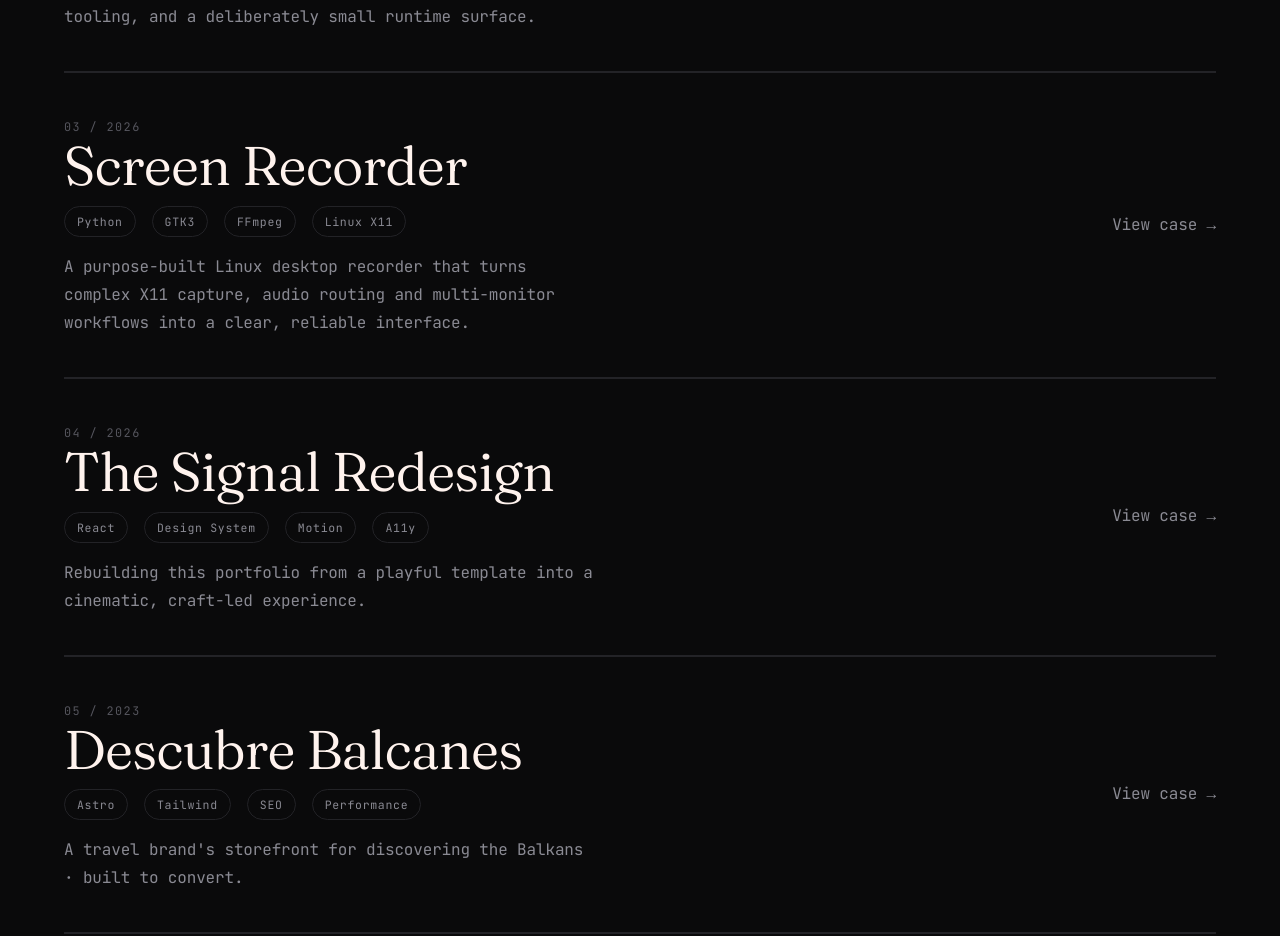
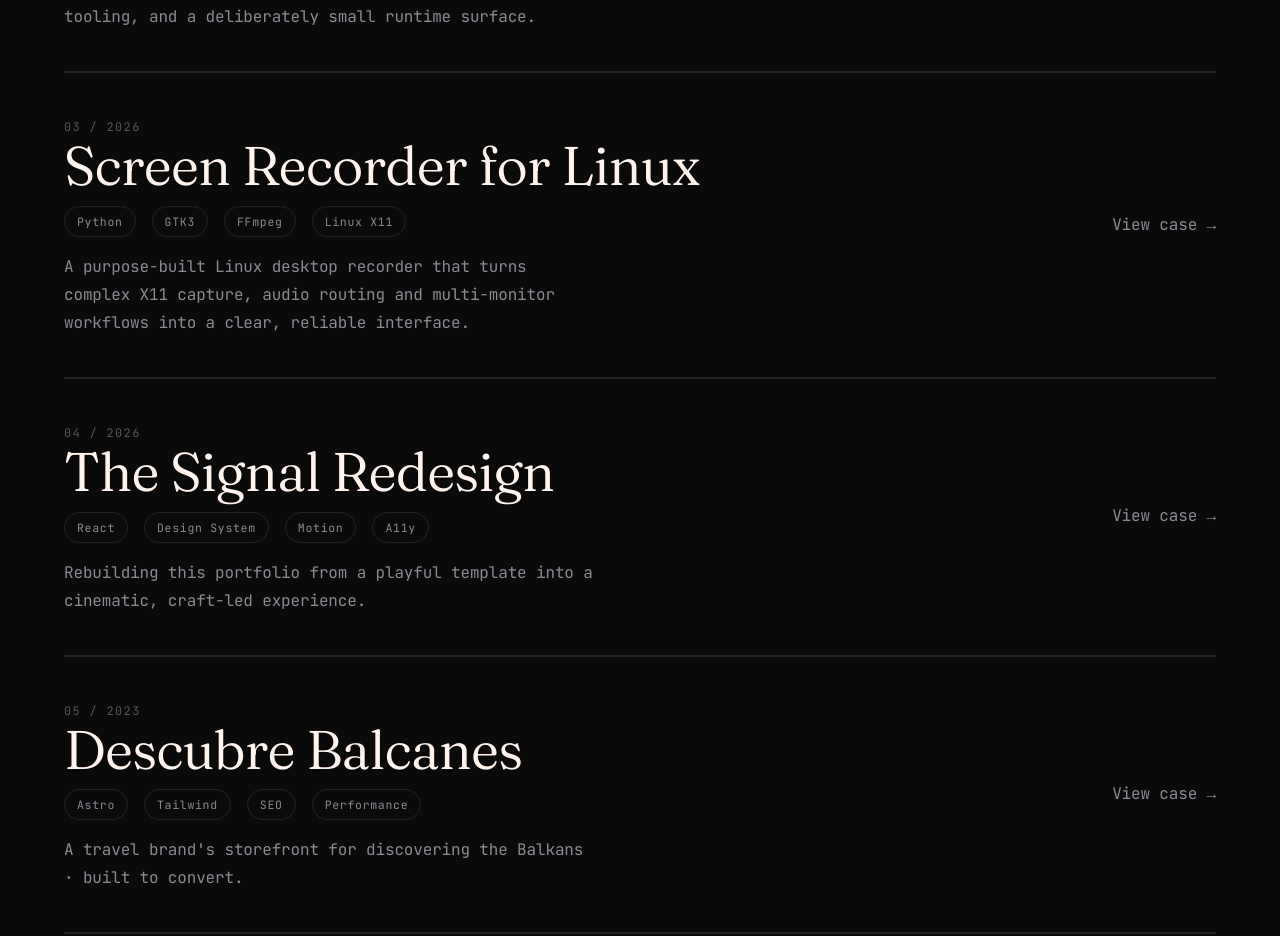
Before and after one commit to Pilag6/pila.dev, a React (Vite) app: page / in a window 1280 px wide. Shown: the part 3640-4576 px from the top of the page. Built offline with nearby package versions, Linux system fonts and the light colour scheme; a web font is replaced by a local one.

Commit message:
Remove deprecated screen recorder banner SVG and replace it with a new WebP image in the project assets. Update case data to reference the new image and enhance project title for clarity.

```diff
--- a/src/redesign/caseData.js
+++ b/src/redesign/caseData.js
@@ -12,6 +12,7 @@
 import descubre from "@/assets/projects/descubre.webp";
 import olga from "@/assets/projects/olga.webp";
 import integral from "@/assets/projects/integral.webp";
+import screenRecorder from "@/assets/projects/screen-recorder.webp";
 
 // Legacy portfolio screenshot lives in /public and is served at site root.
 const legacyShot = "/pila-portfolio-home.webp";
@@ -38,12 +39,12 @@
     },
     {
         slug: "screen-recorder",
-        title: "Screen Recorder",
+        title: "Screen Recorder for Linux",
         year: "2026",
         role: "Product Design, Desktop Engineering & Release",
         outcome: "A purpose-built Linux desktop recorder that turns complex X11 capture, audio routing and multi-monitor workflows into a clear, reliable interface.",
         tags: ["Python", "GTK3", "FFmpeg", "Linux X11"],
-        image: "/screen-recorder-banner.svg",
+        image: screenRecorder,
     },
     {
         slug: "signal-redesign",
@@ -97,8 +98,8 @@
         slug: "screen-recorder",
         title: "Screen Recorder",
         eyebrow: "Case Study · Linux Desktop Engineering",
-        image: "/screen-recorder-banner.svg",
-        featuredImage: "/screen-recorder-banner.svg",
+        image: screenRecorder,
+        featuredImage: screenRecorder,
         problem: "Screen recording on Linux should be a small, deliberate action. On my multi-monitor X11 setup, it had become a chain of terminal commands, capture geometry, audio-device choices and window-management workarounds. I built a native GTK application that hides that complexity without removing control.",
         meta: {
             Role: "Solo Developer · Product, UX, Architecture & Engineering",
```
Also changed, not shown: public/screen-recorder-banner.svg (deleted), src/assets/projects/screen-recorder.webp (added).
